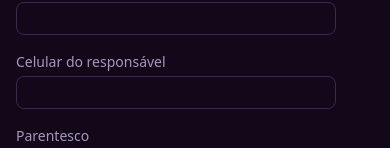
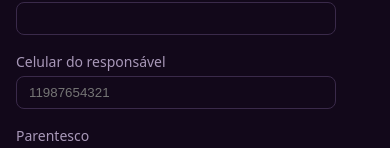
Before and after one commit to vbelegi/tcg_tools, a React (Vite) app in the folder frontend/: page /convite/1 in a window 390 px wide. Shown: the part 454-602 px from the top of the page. Built offline with nearby package versions, Linux system fonts and the light colour scheme; no server answers.

Commit message:
fix(ui): show DDD phone example on signup and admin create
Align celular fields with the tournament enrollment hint (placeholder 11987654321).

Co-authored-by: Cursor <cursoragent@cursor.com>

```diff
--- a/frontend/src/components/AuthModal.tsx
+++ b/frontend/src/components/AuthModal.tsx
@@ -172,11 +172,18 @@ export function AuthModal({ open, mode, onModeChange, onClose, nextPath }: AuthM
               <label htmlFor="auth-phone">Celular</label>
               <input
                 id="auth-phone"
+                type="tel"
+                inputMode="numeric"
                 value={phone}
                 onChange={(e) => setPhone(e.target.value)}
                 required
                 autoComplete="tel"
+                placeholder="11987654321"
+                aria-describedby="auth-phone-hint"
               />
+              <p id="auth-phone-hint" className="field-hint">
+                DDD + número (10 a 13 dígitos), ex.: 11987654321
+              </p>
             </div>
             <div className="form-row">
               <label htmlFor="auth-bd">Data de nascimento</label>
@@ -200,8 +207,12 @@ export function AuthModal({ open, mode, onModeChange, onClose, nextPath }: AuthM
               <label htmlFor="auth-gp">Celular do responsável</label>
               <input
                 id="auth-gp"
+                type="tel"
+                inputMode="numeric"
                 value={guardianPhone}
                 onChange={(e) => setGuardianPhone(e.target.value)}
+                placeholder="11987654321"
+                autoComplete="tel"
               />
             </div>
             <div className="form-row">
--- a/frontend/src/pages/ClaimInvitePage.tsx
+++ b/frontend/src/pages/ClaimInvitePage.tsx
@@ -125,7 +125,15 @@ export function ClaimInvitePage() {
         </div>
         <div className="form-row">
           <label htmlFor="gp">Celular do responsável</label>
-          <input id="gp" value={guardianPhone} onChange={(e) => setGuardianPhone(e.target.value)} />
+          <input
+            id="gp"
+            type="tel"
+            inputMode="numeric"
+            value={guardianPhone}
+            onChange={(e) => setGuardianPhone(e.target.value)}
+            placeholder="11987654321"
+            autoComplete="tel"
+          />
         </div>
         <div className="form-row">
           <label htmlFor="gr">Parentesco</label>
--- a/frontend/src/pages/UsuariosPage.tsx
+++ b/frontend/src/pages/UsuariosPage.tsx
@@ -145,7 +145,16 @@ export function UsuariosPage() {
             </div>
             <div className="form-row">
               <label>Celular</label>
-              <input value={phone} onChange={(e) => setPhone(e.target.value)} required />
+              <input
+                type="tel"
+                inputMode="numeric"
+                value={phone}
+                onChange={(e) => setPhone(e.target.value)}
+                required
+                placeholder="11987654321"
+                autoComplete="tel"
+              />
+              <p className="field-hint">DDD + número (10 a 13 dígitos), ex.: 11987654321</p>
             </div>
             <div className="form-row">
               <label>Papel</label>
```
